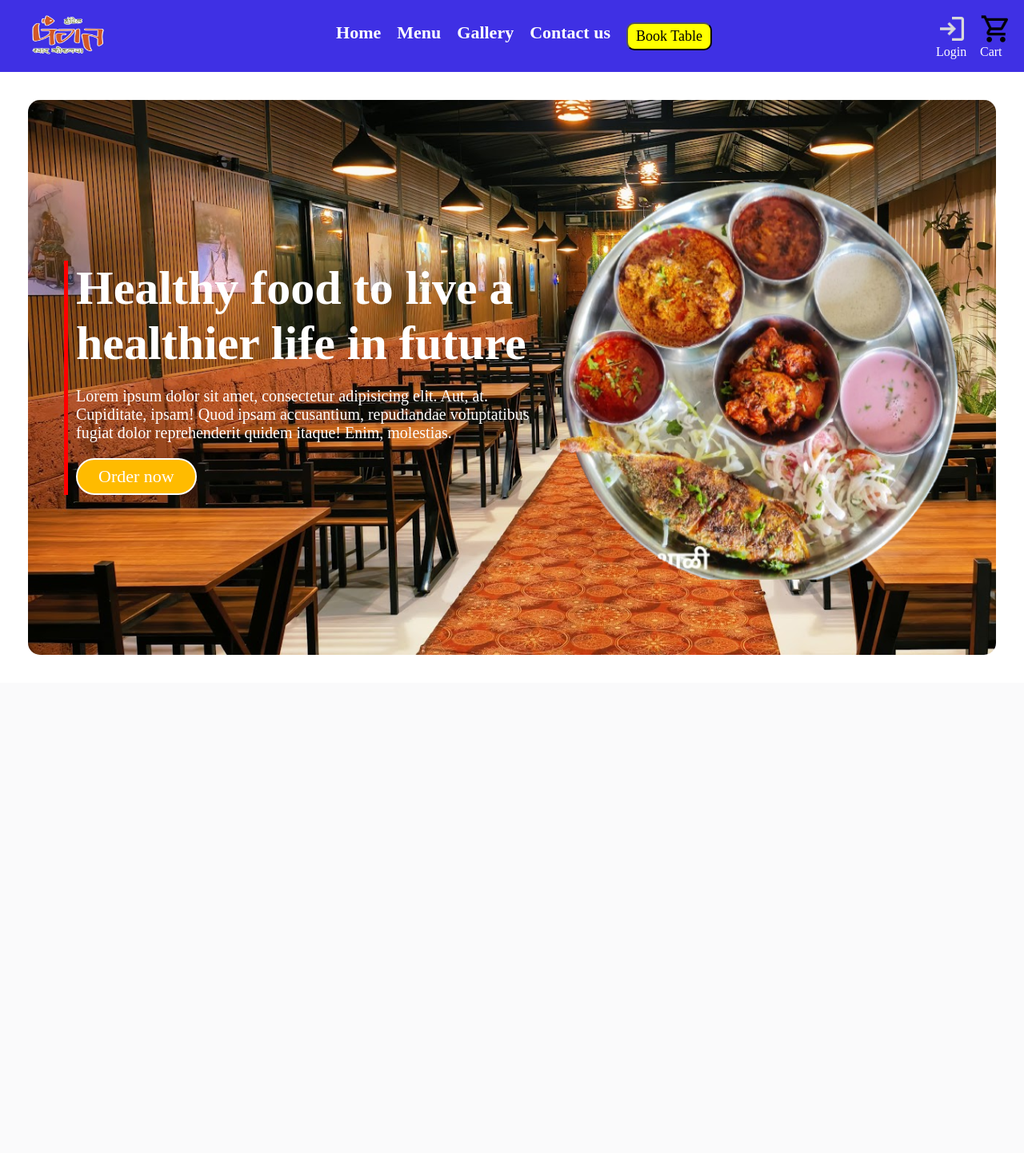
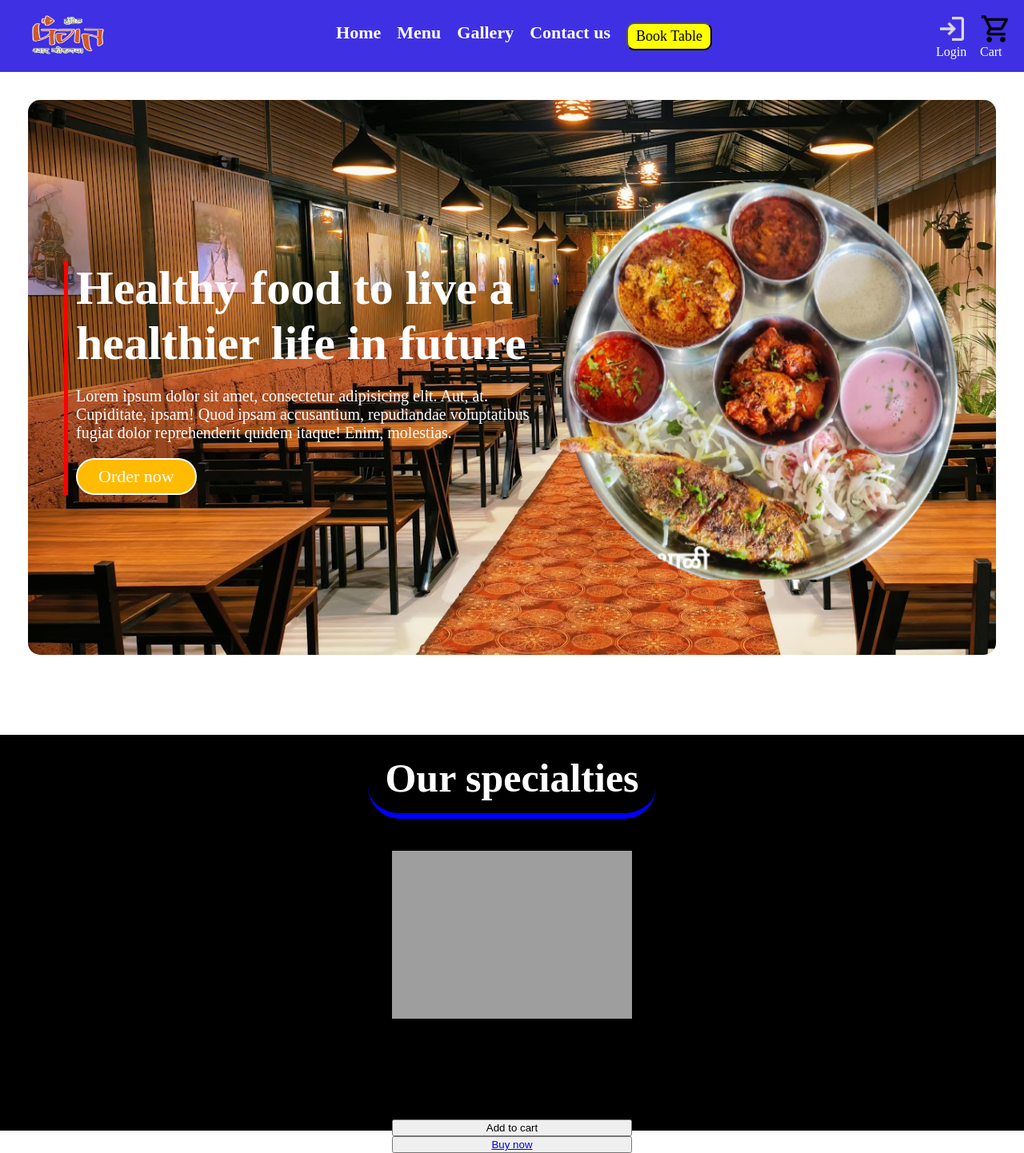
Before and after one commit to Sudarshan2323/Hotel_Pangat, a PHP site: page /Components/index.html in a window 1280 px wide. Shown: the whole page at 80% size. Before the commit the page ends 819 px from the top, so only its background shows below. Run offline with PHP 8.4, Linux system fonts and the light colour scheme; grey boxes are pictures that could not be loaded.

Commit message:
menu added

```diff
--- a/Components/index.html
+++ b/Components/index.html
@@ -43,7 +43,19 @@
                 <img src="../Images/special_thali2.png" alt="">
             </div>
         </section>
-        <div class="service"></div>
+        <div class="special-menu">
+            <h1>Our specialties</h1>
+            <div class="menu">
+                <div class="product">
+                    <img src="../Images/fish.jpg" alt="fish">
+                    <h2 class="product-name">Chicken curry</h2>
+                    <h3>Price <span>Rs.290</span></h3>
+                    <button>Add to cart</button>
+                    <button><a href="#">Buy now</a></button>
+                </div>
+            </div>
+
+        </div>
 
 
     </main>
--- a/Css/index.css
+++ b/Css/index.css
@@ -136,7 +136,7 @@
     height: 500px;
     width: 500px;
     padding-top: 100px;
-    animation: rotate 5s infinite linear;
+    animation: rotate 2s infinite linear;
 }
 
 @keyframes rotate {
@@ -182,6 +182,49 @@
     height: 100%;
     background-size: cover;
     width: 100%;
+}
+.special-menu{
+    display: flex;
+    flex-direction: column;
+    background-color: black;
+    margin-top: 100px;
+    align-items: center;
+    height: auto;
+    width: 100%;
+}
+.special-menu h1{
+    font-size: 50px;
+    text-align: center;
+    padding-bottom: 15px;
+    margin-top: 25px;
+    border: none;
+    color: white;
+    border-bottom: 7px solid blue;
+    border-radius: 50px;
+    width: 360px;
+    margin-bottom: 10px;
+}
+.menu{
+    display: flex;
+    justify-content: space-around;
+    align-items: center;
+    gap: 20px;
+    height: auto;
+    margin-top: 30px;
+}
+.menu .product{
+    display: flex;
+    flex-direction: column;
+    height: 350px;
+    width: 300px;
+}
+.menu .product img{
+    height: 60%;
+    width: 100%;
+}
+menu .product h2{
+    font-size: 55px;
+    color: rgb(49, 236, 28);
 }
 
 
```
